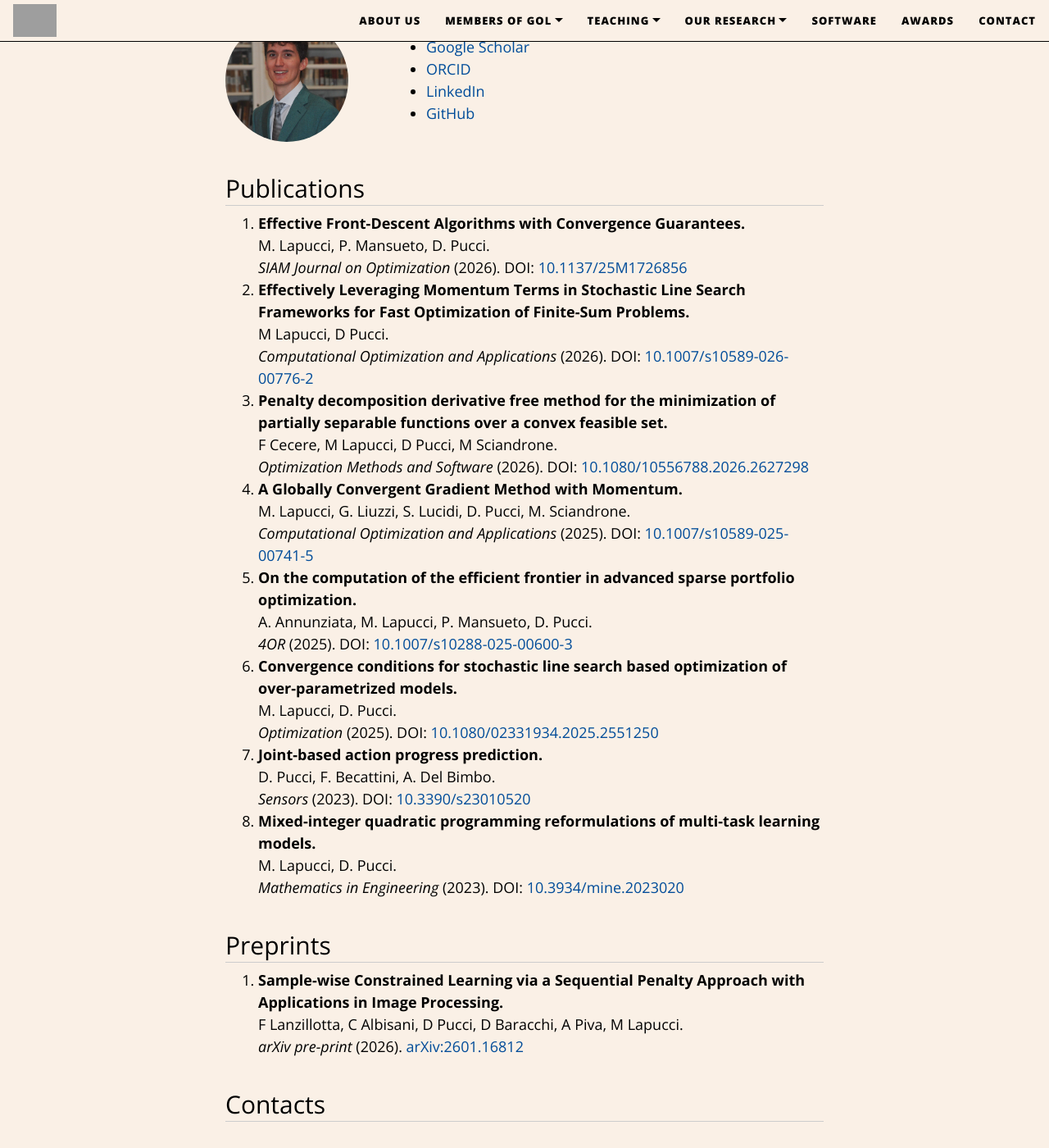
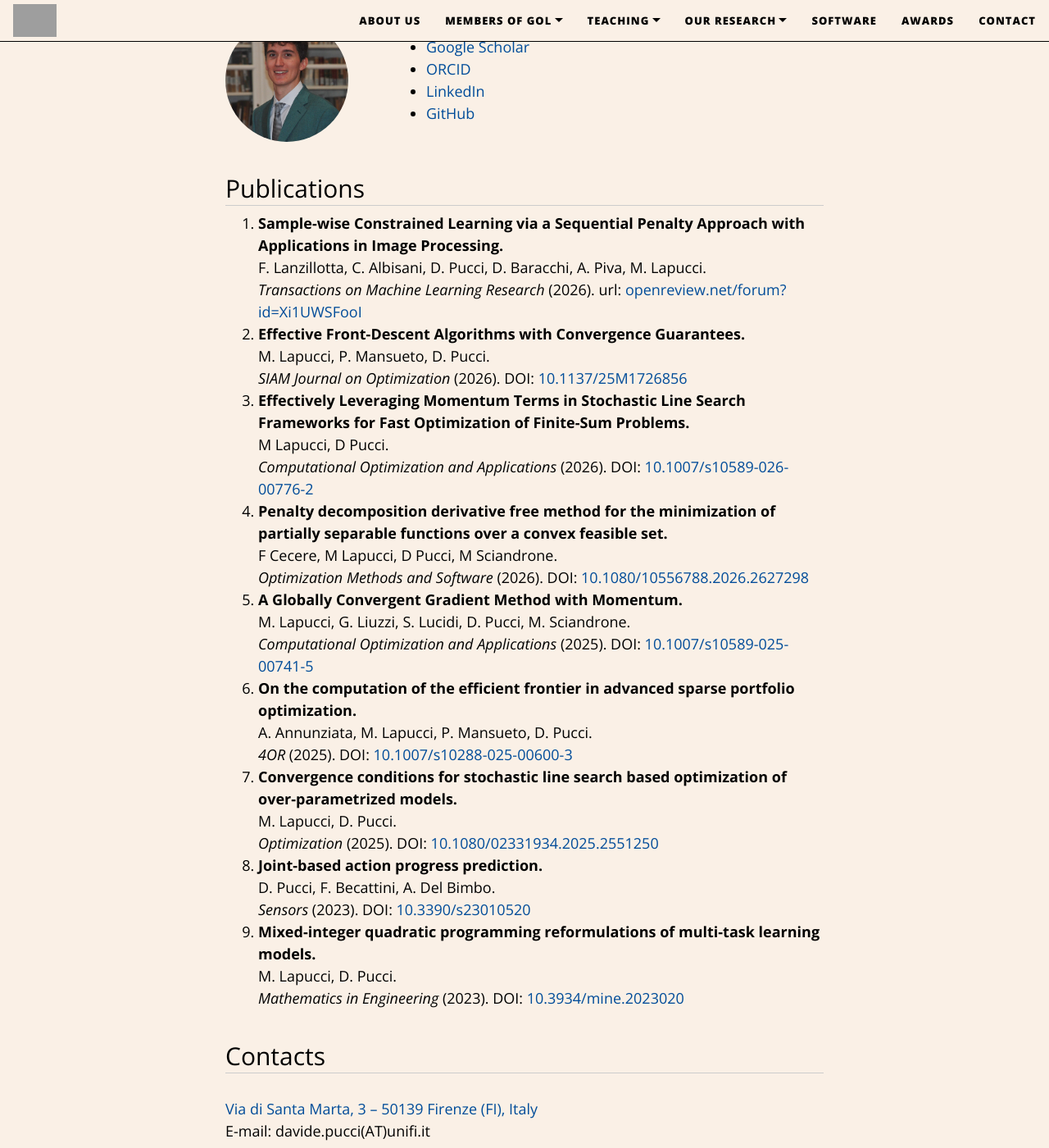
Before and after one commit to GOL-UniFI/GOL-UniFI.github.io, a Jekyll site: the page built from pages/davide_pucci.md, in a window 1280 px wide and 1400 px high, scrolled down 386 px. Shown: the whole window at 82% size. Built offline with Jekyll 4.4.1, drawn with Linux system fonts in a browser that asks for light colours; nearby versions of some CDN libraries; grey boxes are pictures that could not be loaded.

Commit message:
Aggiunta pubblicazione

```diff
--- a/pages/davide_pucci.md
+++ b/pages/davide_pucci.md
@@ -39,6 +39,12 @@ title: Davide Pucci
       <section class="publications">
         <h2>Publications</h2>
         <ol>
+          <li>
+            <strong> Sample-wise Constrained Learning via a Sequential Penalty Approach with Applications in Image Processing.</strong><br>
+            F. Lanzillotta, C. Albisani, D. Pucci, D. Baracchi, A. Piva, M. Lapucci.<br>
+            <em>Transactions on Machine Learning Research</em> (2026). url:
+            <a href="https://openreview.net/forum?id=Xi1UWSFooI">openreview.net/forum?id=Xi1UWSFooI</a>
+          </li>
           <li>
             <strong> Effective Front-Descent Algorithms with Convergence Guarantees.</strong><br>
             M. Lapucci, P. Mansueto, D. Pucci.<br>
@@ -91,16 +97,16 @@ title: Davide Pucci
         </ol>
       </section>
 
-      <section class="preprints">
+      <!-- <section class="preprints">
         <h2>Preprints</h2>
         <ol>
           <li>
-          <strong> Sample-wise Constrained Learning via a Sequential Penalty Approach with Applications in Image Processing.</strong><br>
-          F Lanzillotta, C Albisani, D Pucci, D Baracchi, A Piva, M Lapucci.<br>
-          <em>arXiv pre-print</em> (2026). <a href="https://arxiv.org/abs/2601.16812">arXiv:2601.16812</a>
+          <strong> TITLE.</strong><br>
+          Authors <br>
+          <em>arXiv pre-print</em> (2026). <a href="https://arxiv.org">arXiv:xxxx.xxxx</a>
           </li>
         </ol>
-      </section>
+      </section> -->
 
       <section class="contacts">
         <h2>Contacts</h2>
```
